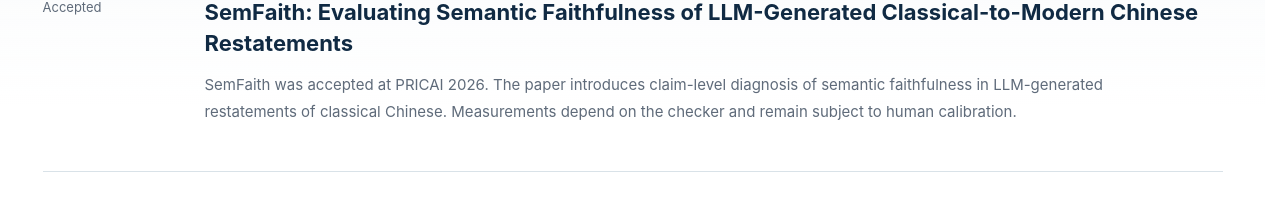
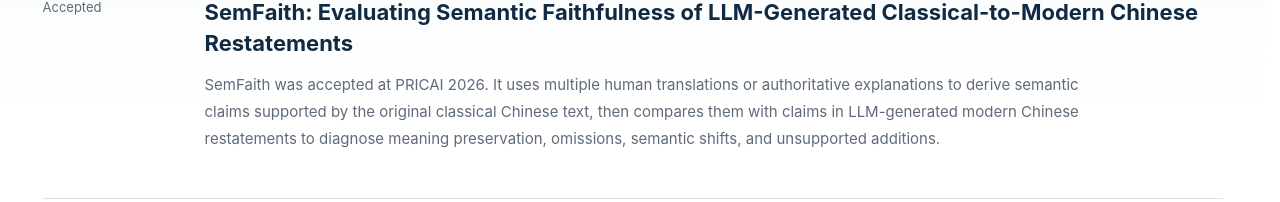
Before and after one commit to CSMA-Research-Group/CSMA-Research-Group.github.io, a Vue app: page /#/news in a window 1280 px wide. Shown: the part 315-517 px from the top of the page. Built offline with nearby package versions, Linux system fonts and the light colour scheme; no server answers.

Commit message:
Clarify SemFaith research approach in bilingual news

```diff
--- a/src/data/news.js
+++ b/src/data/news.js
@@ -4,7 +4,7 @@ const items = [
     "date": "2026-08",
     "order": 2,
     "title": "SemFaith: Evaluating Semantic Faithfulness of LLM-Generated Classical-to-Modern Chinese Restatements",
-    "description": "SemFaith was accepted at PRICAI 2026. The paper introduces claim-level diagnosis of semantic faithfulness in LLM-generated restatements of classical Chinese. Measurements depend on the checker and remain subject to human calibration.",
+    "description": "SemFaith was accepted at PRICAI 2026. It uses multiple human translations or authoritative explanations to derive semantic claims supported by the original classical Chinese text, then compares them with claims in LLM-generated modern Chinese restatements to diagnose meaning preservation, omissions, semantic shifts, and unsupported additions.",
     "tag": "Accepted",
     "venue": "PRICAI 2026 · CCF C",
     "paperTitle": "SemFaith: Evaluating Semantic Faithfulness of LLM-Generated Classical-to-Modern Chinese Restatements",
--- a/src/i18n/zh/publications.js
+++ b/src/i18n/zh/publications.js
@@ -41,7 +41,7 @@ export const publications = {
   'Multi-Agent Collaboration': '多智能体协同',
   'Human-in-the-Loop': '人类参与',
   'SRS Generation': '软件需求规格说明书生成',
-  'SemFaith was accepted at PRICAI 2026. The paper introduces claim-level diagnosis of semantic faithfulness in LLM-generated restatements of classical Chinese. Measurements depend on the checker and remain subject to human calibration.': 'SemFaith 已被 PRICAI 2026 录用。论文提出命题级诊断方法，评估大语言模型生成的古文转述的语义忠实性。测量结果依赖所用检查器，仍待人工校准。',
+  'SemFaith was accepted at PRICAI 2026. It uses multiple human translations or authoritative explanations to derive semantic claims supported by the original classical Chinese text, then compares them with claims in LLM-generated modern Chinese restatements to diagnose meaning preservation, omissions, semantic shifts, and unsupported additions.': 'SemFaith 已被 PRICAI 2026 录用。该方法以古文原文为依据，从多份人工译文或权威释义中提炼语义命题，再与大语言模型生成的现代汉语转述逐项对照，从原意保留、信息遗漏、语义偏移和无依据增补四个方面评估转述的忠实程度。',
   'The CMCS paper was published online in TOSEM. It studies how feedback-driven correction and collaboration between language models can improve code generation.': 'CMCS 论文已在 TOSEM 在线发表，研究如何通过反馈驱动的纠错与语言模型之间的协作改进代码生成。',
   'We presented TraceCoder at ICSE 2026. The framework combines runtime traces and multi-agent collaboration to debug and repair LLM-generated code.': '我们在 ICSE 2026 介绍了 TraceCoder。该框架结合运行轨迹与多智能体协同，对大语言模型生成的代码进行调试和修复。',
   'We presented KGMAF at ASE 2025. The work explores knowledge-guided multi-agent collaboration for intelligent requirements engineering.': '我们在 ASE 2025 介绍了 KGMAF，探索知识引导的多智能体协作如何支持智能需求工程。',
```
Also changed, not shown: 3 other files (tests, documents, lock files or other folders).
